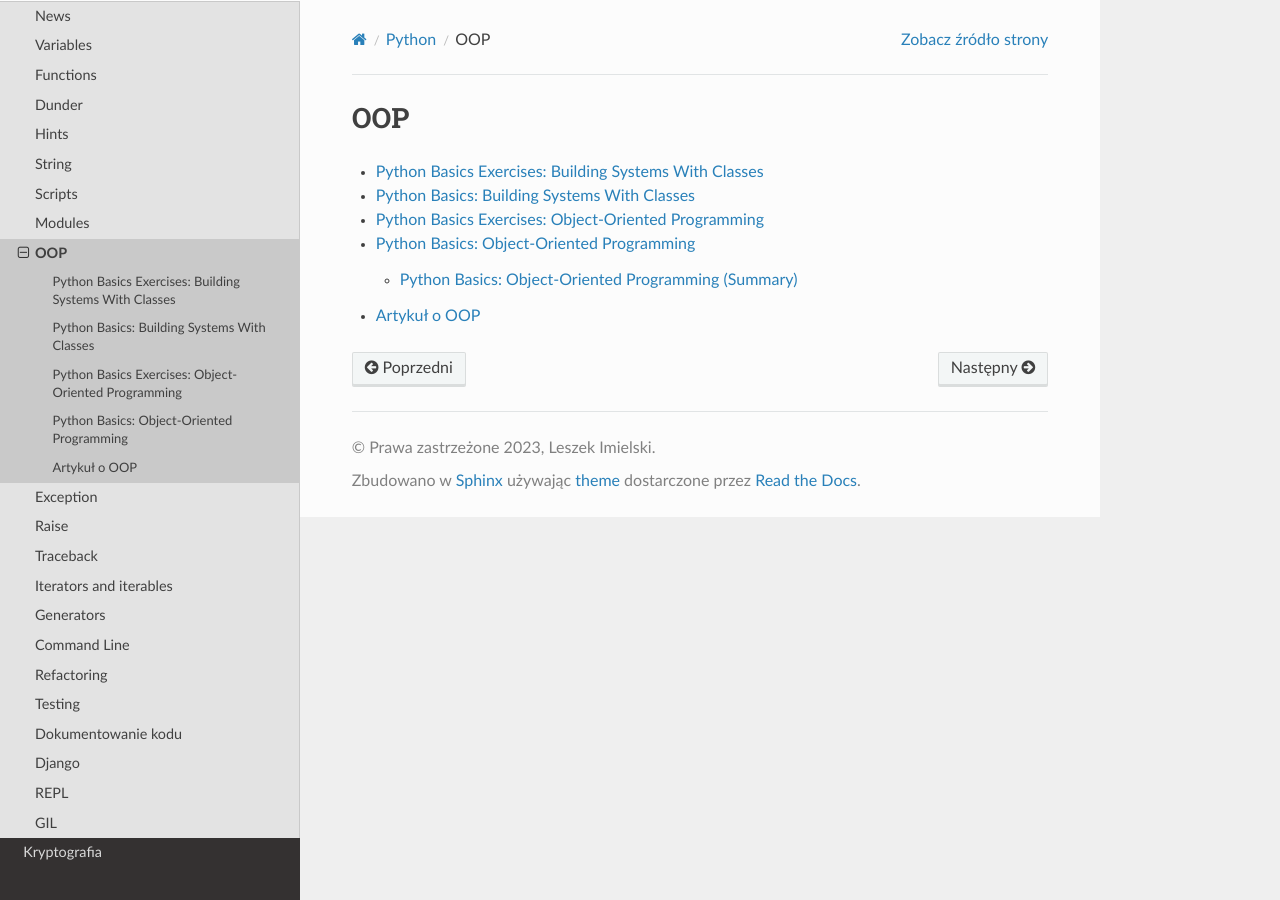
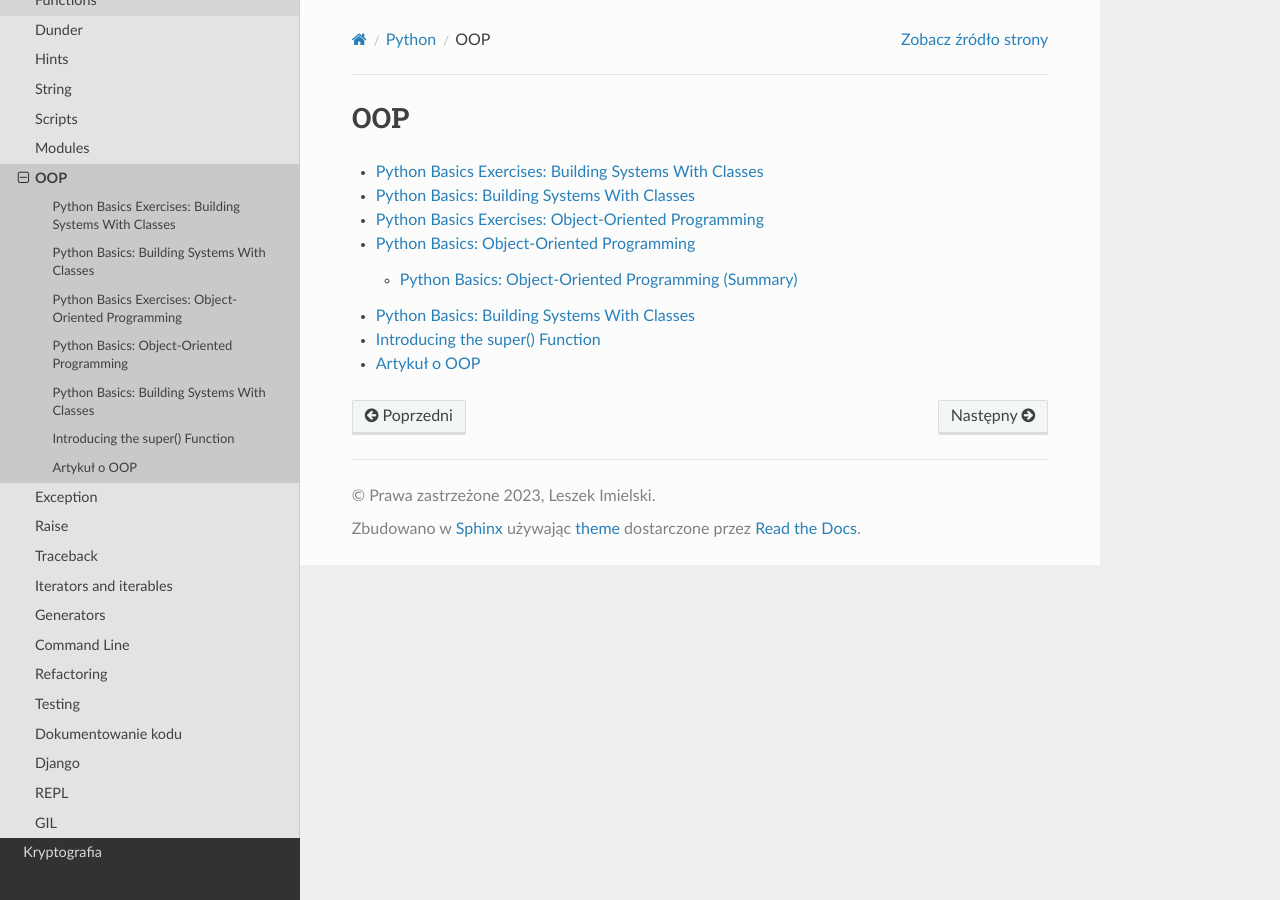
Before and after one commit to limielski/UsingSphinx, a Sphinx documentation site: the page built from docs/source/python/OOP/index.rst, in a window 1280 px wide. Built offline with Sphinx 7.4.7 and the Read the Docs theme 2.0.0, drawn with Linux system fonts in a browser that asks for light colours.

Commit message:
add super() and 2 video

```diff
--- a/docs/source/python/OOP/index.rst
+++ b/docs/source/python/OOP/index.rst
@@ -8,4 +8,6 @@ OOP
    video/oop0-0-video-1
    video/oop0-1-video-0
    video/oop0-0-video-0
+   video/oop2-0-video
+   video/oop2-1-video
    ArtykulOop
--- /dev/null
+++ b/docs/source/python/OOP/video/oop2-1-video.rst
@@ -0,0 +1,8 @@
+Introducing the super() Function
+================================
+
+Ian Currie  06:47
+
+ten film jest częścią większego kursu `Building Systems With Classes <https://realpython.com/courses/python-basics-class/>_` lub :ref:`oop2-0-video`
+
+https://realpython.com/lessons/python-super-function/
```
Also changed, not shown: docs/source/python/OOP/video/oop2-0-video.rst (added, +22 -0 lines).
